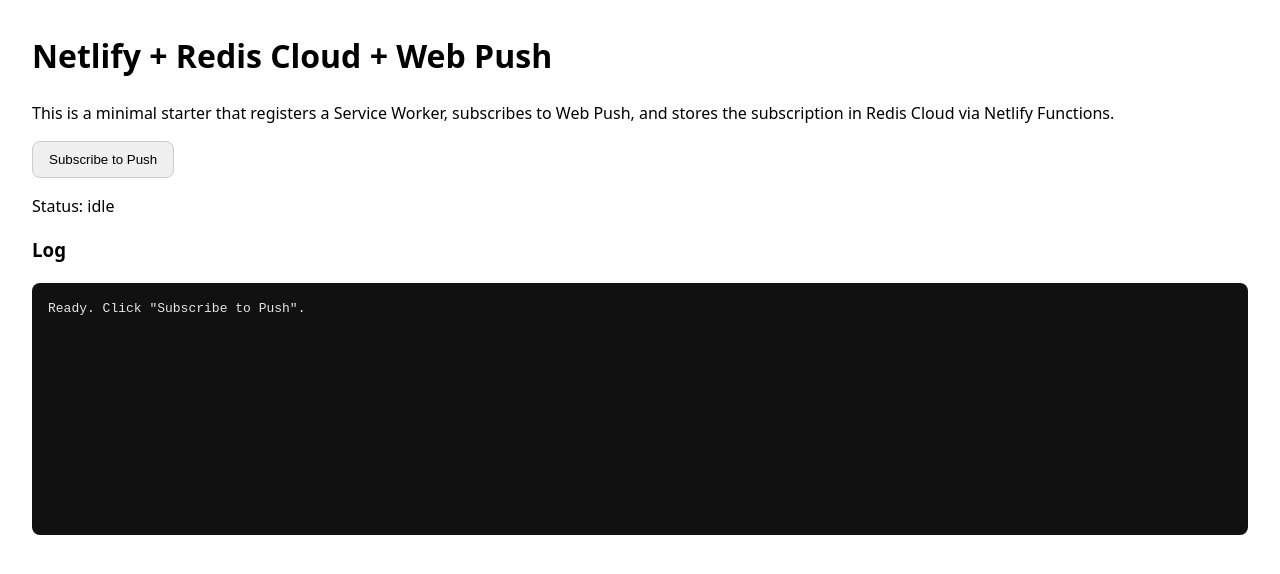
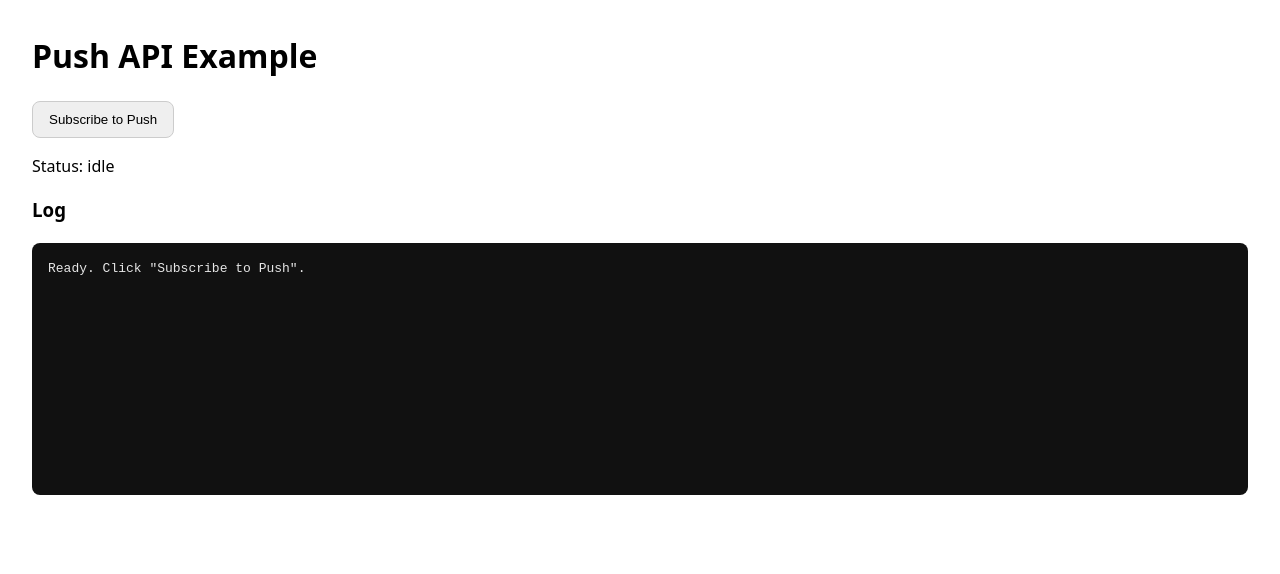
Before and after one commit to avner-csumb/netlify-redis-push-starter, a website: page public/index.html in a window 1280 px wide. Drawn offline with Linux system fonts and the light colour scheme.

```diff
--- a/netlify/functions/store-subscription.mjs
+++ b/netlify/functions/store-subscription.mjs
@@ -6,6 +6,8 @@
   }
 
   const sub = JSON.parse(event.body || '{}');
+  console.log("Received subscription:", JSON.stringify(sub, null, 2));
+
   const endpoint   = sub.endpoint;
   const p256dh     = sub.keys?.p256dh;
   const auth       = sub.keys?.auth;
--- a/public/app.js
+++ b/public/app.js
@@ -51,7 +51,7 @@
     const res = await fetch('/.netlify/functions/store-subscription', {
       method: 'POST',
       headers: { 'Content-Type': 'application/json' },
-      body: JSON.stringify({ subscription: sub })
+      body: JSON.stringify(sub.toJSON())
     });
 
     // >>> Changed: show server error details
--- a/public/index.html
+++ b/public/index.html
@@ -13,8 +13,8 @@
   </style>
 </head>
 <body>
-  <h1>Netlify + Redis Cloud + Web Push</h1>
-  <p>This is a minimal starter that registers a Service Worker, subscribes to Web Push, and stores the subscription in Redis Cloud via Netlify Functions.</p>
+  <h1>Push API Example</h1>
+  <!-- <p>This is a minimal starter that registers a Service Worker, subscribes to Web Push, and stores the subscription in Redis Cloud via Netlify Functions.</p> -->
 
   <button id="installBtn" hidden>Install app</button>
   <script type="module" src="/install.js"></script>
```
